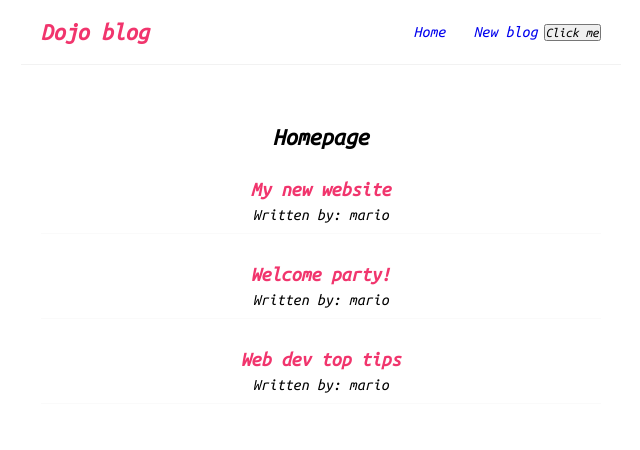
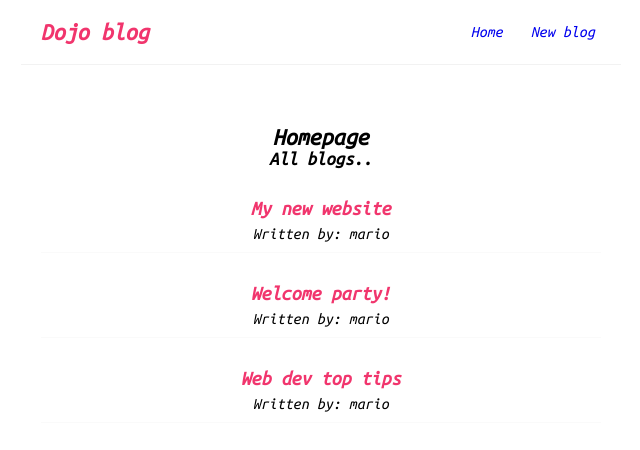
Before and after one commit to liezsm/react-course-by-netninja, a React (Create React App) app: page /create in a window 1280 px wide. Shown: the top 450 px of the page, without its empty margins (319-959 px from the left). Built offline with nearby package versions, Linux system fonts and the light colour scheme.

Commit message:
Part: Props and reusable components

```diff
--- /dev/null
+++ b/src/reactcourseNetNinja/components/BlogList.js
@@ -0,0 +1,15 @@
+const BlogList = ({ blogs, title }) => {
+  return (
+    <div className='blog-list'>
+      <h3>{title}</h3>
+      {blogs.map(({ id, title, author }) => (
+        <div className='blog-preview' key={id}>
+          <h2>{title}</h2>
+          <p>Written by: {author}</p>
+        </div>
+      ))}
+    </div>
+  );
+};
+
+export default BlogList;
--- a/src/reactcourseNetNinja/components/Home.js
+++ b/src/reactcourseNetNinja/components/Home.js
@@ -1,5 +1,6 @@
 import { useState } from "react";
 
+import BlogList from "./BlogList";
 const Home = () => {
   // todo part: useState hook
   // exp value of useState can be array, obj, boolean, number, string
@@ -32,12 +33,7 @@ const Home = () => {
       </p>
       <button onClick={handleClick}>Click me</button> */}
 
-      {blogs.map((blog) => (
-        <div className='blog-preview' key={blog.id}>
-          <h2>{blog.title}</h2>
-          <p>Written by: {blog.author}</p>
-        </div>
-      ))}
+      <BlogList blogs={blogs} title='All blogs..' />
     </div>
   );
 };
--- a/src/reactcourseNetNinja/components/Navbar.js
+++ b/src/reactcourseNetNinja/components/Navbar.js
@@ -14,7 +14,7 @@ const Navbar = () => {
       <div className='links'>
         <a href='/'>Home</a>
         <a href='/create'>New blog</a>
-        <button>Click me</button>
+        {/* <button>Click me</button> */}
       </div>
     </nav>
   );
--- a/src/reactcourseNetNinja/index.css
+++ b/src/reactcourseNetNinja/index.css
@@ -60,6 +60,7 @@ button {
 
 .blog-preview:hover {
   box-shadow: -10px 3px 5px rgba(0, 0, 0, 0.1);
+  cursor: pointer;
 }
 
 .blog-preview h2 {
```
